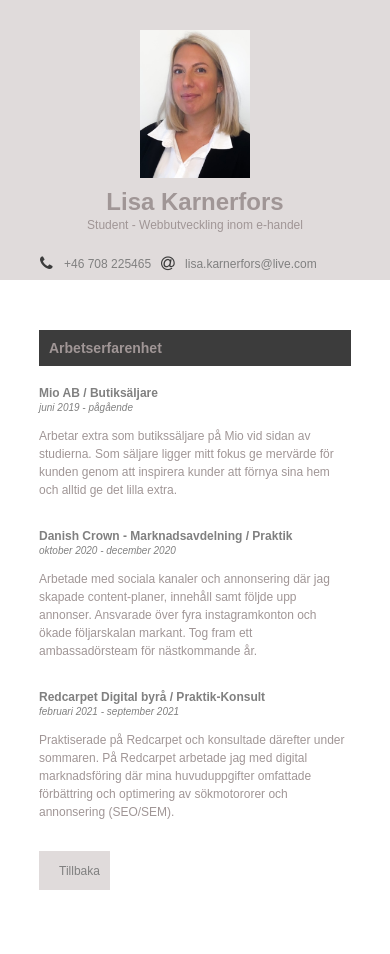
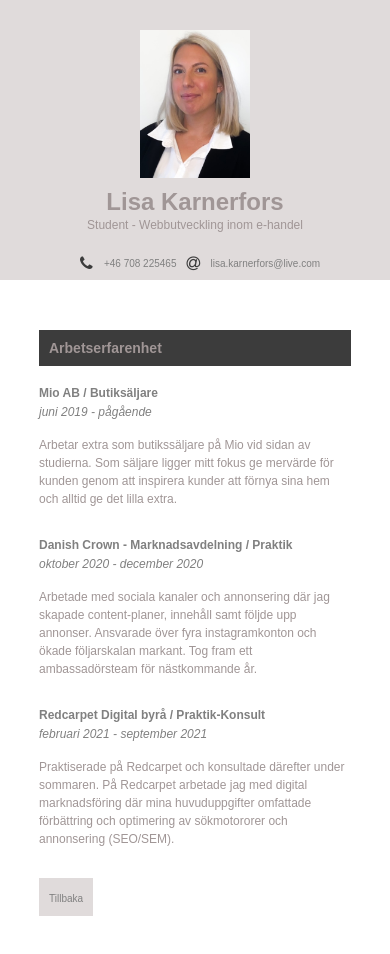
Before and after one commit to LisaKarnerfors/CV, a plain HTML site: page page-2.html in a window 390 px wide. Drawn offline with Linux system fonts and the light colour scheme.

Commit message:
Responsiviness

```diff
--- a/css/common.css
+++ b/css/common.css
@@ -72,23 +72,16 @@ h3 {
     color: grey;
 }
 
-/* Se över dessa */
-#span2 {
-    padding-left: 135px;
-}
-
-#span1 {
-    padding-left: 335px;
-}
-
 .h4 {
-    margin-top: 0;
-    font-size: 12px;
+    display: flex;
+    margin-top: 5;
+    font-size: 14px;
     font-style: italic;
     font-weight: 500;
     color: grey;
-    padding-left: 100px;
+    line-height: 2;
 }
+
 
 #text {
     margin-bottom: 30px;
@@ -171,17 +164,6 @@ li {
 }
 
 
-@media only screen and (max-width: 1250px) {
-
-    .h4 {
-        display: flex;
-        justify-content: flex-start;
-        padding: 0px;
-        line-height: 1.5;
-    }
-
-}
-
 @media only screen and (max-width: 1150px) {
 
     aside {
@@ -189,7 +171,7 @@ li {
     }
 
     .h4 {
-        font-size: 10px;
+        font-size: 12px;
     }
 
     section {
@@ -285,9 +267,11 @@ li {
 
     .links-contact {
         display: flex;
-        position: absolute;
-        left: 30px;
-        top: 255px;
+        justify-content: center;
+        align-items: center;
+        position: relative;
+        left: 0px;
+        top: 20px;
     }
 
     h1 {
@@ -304,20 +288,15 @@ li {
         display: none
     }
 
-    .fa-at:before, .fa-phone:before {
-        padding-left: 10px;
+    .fa {
+        margin-left: 10px;
     }
+}
 
-    a:link, .a:visited {
-        padding-left: 10px;
-    }
+@media only screen and (max-width: 600px) {
 
-    #span2 {
-        padding-left: 0px;
-    }
-
-    #span1 {
-        padding-left: 0px;
+    a {
+        font-size: 10px;
     }
 
 }
--- a/page-2.html
+++ b/page-2.html
@@ -86,7 +86,7 @@
             <h2>Arbetserfarenhet</h2>
         </div>
         <div>
-            <h3>Mio AB / Butiksäljare <span class="h4" id="span1">juni 2019 - pågående</h3></span>
+            <h3>Mio AB / Butiksäljare <span class="h4">juni 2019 - pågående</h3></span>
             <p id="text">Arbetar extra som butikssäljare på Mio vid sidan av studierna. Som säljare ligger mitt fokus ge mervärde för kunden genom att inspirera kunder att förnya sina hem och alltid ge det lilla extra.</p>
         </div>
         <div>
@@ -94,7 +94,7 @@
             <p id="text">Arbetade med sociala kanaler och annonsering där jag skapade content-planer, innehåll samt följde upp annonser. Ansvarade över fyra instagramkonton och ökade följarskalan markant. Tog fram ett ambassadörsteam för nästkommande år.</p>
         </div>
         <div>
-            <h3>Redcarpet Digital byrå / Praktik-Konsult <span class="h4" id="span2">februari 2021 - september 2021</h3></span>
+            <h3>Redcarpet Digital byrå / Praktik-Konsult <span class="h4">februari 2021 - september 2021</h3></span>
             <p>Praktiserade på Redcarpet och konsultade därefter under sommaren. På Redcarpet arbetade jag med digital marknadsföring där mina huvuduppgifter omfattade förbättring och optimering av sökmotororer och annonsering (SEO/SEM).</p>
         </div>
         <div class="pagenavigation">
```
Also changed, not shown: index.html (+6 -3 lines).
